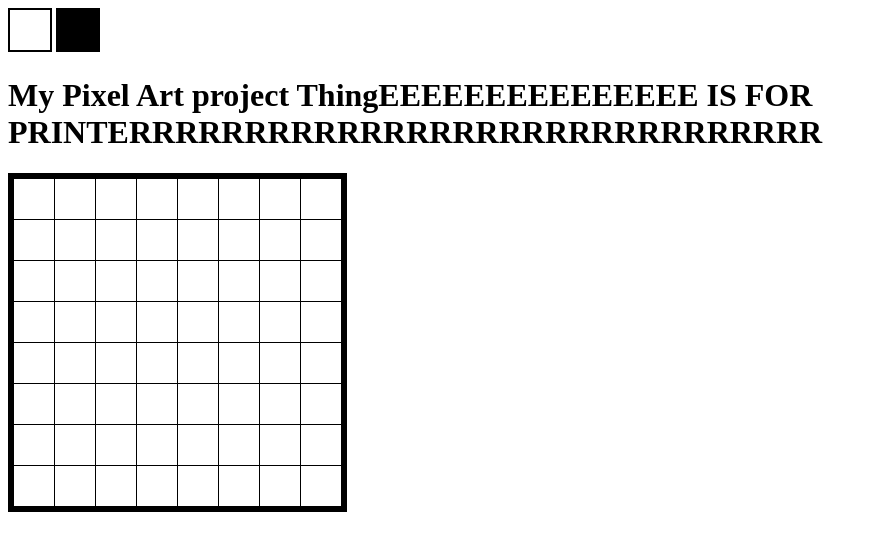
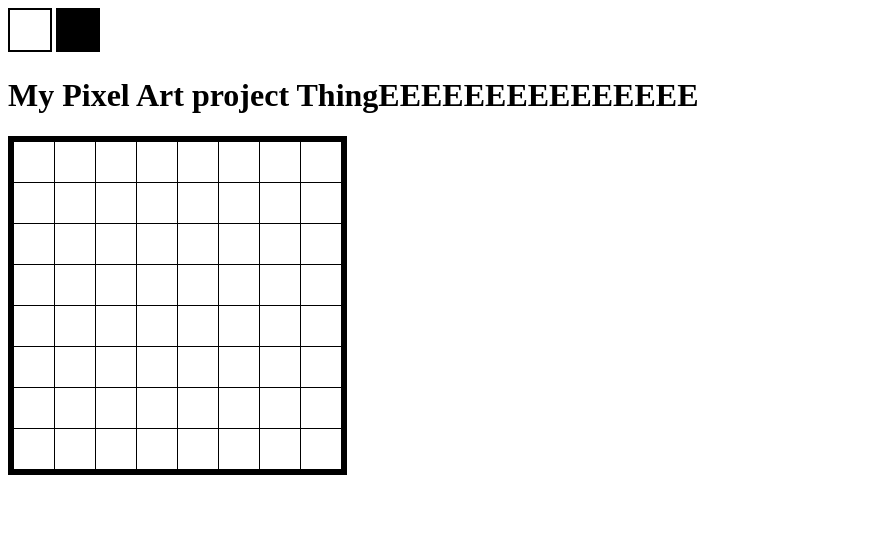
Before and after one commit to RCHS-Programming/unit4-ch1-pixelart-baconidiot, a plain HTML site: page resources/index.html in a window 1280 px wide. Shown: the whole page, without its empty margins (0-878 px from the left). Drawn offline with Linux system fonts and the light colour scheme.

Commit message:
Got rid of some space

```diff
--- a/resources/index.html
+++ b/resources/index.html
@@ -10,7 +10,8 @@
 		<div class="pen" style="background-color: white;"onClick="setPenColor('white')"></div>
 		<div class="pen" style="background-color: black;"onClick="setPenColor('black')"></div>
 	</div>
-<h1>My Pixel Art project ThingEEEEEEEEEEEEEEE IS FOR PRINTERRRRRRRRRRRRRRRRRRRRRRRRRRRRRR</h1>
+<h1>My Pixel Art project ThingEEEEEEEEEEEEEEE</h1>
+
 <div id=art>
 	<div class="row">
 		<div class="pixel" onclick="setPixelColor(this)"></div>
--- a/resources/script.js
+++ b/resources/script.js
@@ -1,10 +1,8 @@
-
 function setPixelColor(pixel)
 {
     pixel.style.backgroundColor = 'black';
 }
 var penColor = 'black';
-
 function setPenColor(pen)
 {
     penColor = pen;
```
